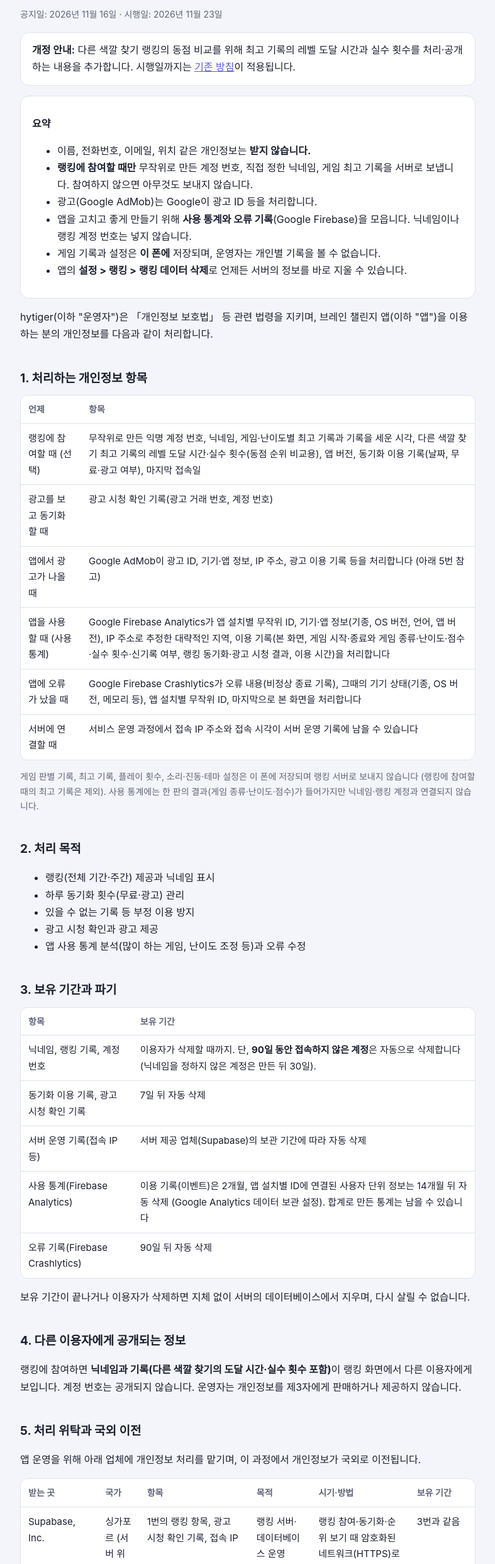
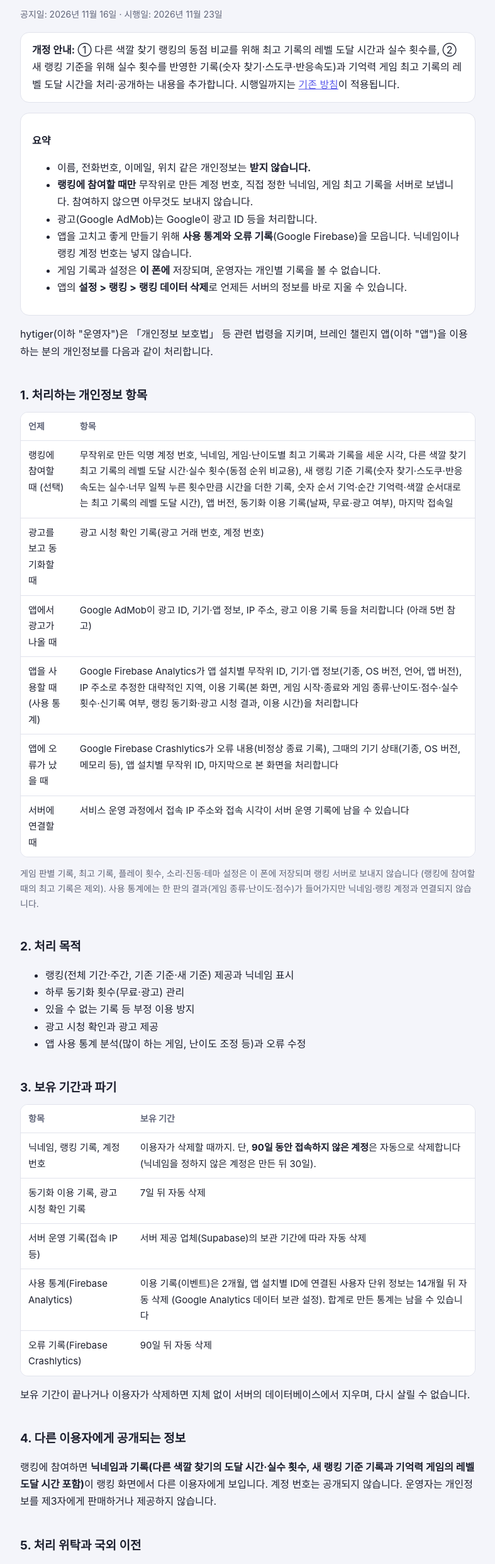
Before and after one commit to hytiger/hytiger.github.io, a plain HTML site: page brain-challenge/privacy.html in a window 1280 px wide. Shown: the part 71-2554 px from the top of the page at 63% size, without its empty margins (246-1033 px from the left). Drawn offline with Linux system fonts and the light colour scheme.

Commit message:
Update leaderboard privacy disclosures

```diff
--- a/brain-challenge/privacy.html
+++ b/brain-challenge/privacy.html
@@ -29,7 +29,7 @@
 <main>
   <h1>브레인 챌린지 개인정보처리방침</h1>
   <p class="muted">공지일: 2026년 11월 16일 · 시행일: 2026년 11월 23일</p>
-  <p class="box"><b>개정 안내:</b> 다른 색깔 찾기 랭킹의 동점 비교를 위해 최고 기록의 레벨 도달 시간과 실수 횟수를 처리·공개하는 내용을 추가합니다. 시행일까지는 <a href="privacy-20261105.html">기존 방침</a>이 적용됩니다.</p>
+  <p class="box"><b>개정 안내:</b> ① 다른 색깔 찾기 랭킹의 동점 비교를 위해 최고 기록의 레벨 도달 시간과 실수 횟수를, ② 새 랭킹 기준을 위해 실수 횟수를 반영한 기록(숫자 찾기·스도쿠·반응속도)과 기억력 게임 최고 기록의 레벨 도달 시간을 처리·공개하는 내용을 추가합니다. 시행일까지는 <a href="privacy-20261105.html">기존 방침</a>이 적용됩니다.</p>
 
   <div class="box">
     <p><b>요약</b></p>
@@ -43,12 +43,13 @@
     </ul>
   </div>
 
+
   <p>hytiger(이하 "운영자")은 「개인정보 보호법」 등 관련 법령을 지키며, 브레인 챌린지 앱(이하 "앱")을 이용하는 분의 개인정보를 다음과 같이 처리합니다.</p>
 
   <h2>1. 처리하는 개인정보 항목</h2>
   <div class="table"><table>
     <tr><th>언제</th><th>항목</th></tr>
-    <tr><td>랭킹에 참여할 때 (선택)</td><td>무작위로 만든 익명 계정 번호, 닉네임, 게임·난이도별 최고 기록과 기록을 세운 시각, 다른 색깔 찾기 최고 기록의 레벨 도달 시간·실수 횟수(동점 순위 비교용), 앱 버전, 동기화 이용 기록(날짜, 무료·광고 여부), 마지막 접속일</td></tr>
+    <tr><td>랭킹에 참여할 때 (선택)</td><td>무작위로 만든 익명 계정 번호, 닉네임, 게임·난이도별 최고 기록과 기록을 세운 시각, 다른 색깔 찾기 최고 기록의 레벨 도달 시간·실수 횟수(동점 순위 비교용), 새 랭킹 기준 기록(숫자 찾기·스도쿠·반응속도는 실수·너무 일찍 누른 횟수만큼 시간을 더한 기록, 숫자 순서 기억·순간 기억력·색깔 순서대로는 최고 기록의 레벨 도달 시간), 앱 버전, 동기화 이용 기록(날짜, 무료·광고 여부), 마지막 접속일</td></tr>
     <tr><td>광고를 보고 동기화할 때</td><td>광고 시청 확인 기록(광고 거래 번호, 계정 번호)</td></tr>
     <tr><td>앱에서 광고가 나올 때</td><td>Google AdMob이 광고 ID, 기기·앱 정보, IP 주소, 광고 이용 기록 등을 처리합니다 (아래 5번 참고)</td></tr>
     <tr><td>앱을 사용할 때 (사용 통계)</td><td>Google Firebase Analytics가 앱 설치별 무작위 ID, 기기·앱 정보(기종, OS 버전, 언어, 앱 버전), IP 주소로 추정한 대략적인 지역, 이용 기록(본 화면, 게임 시작·종료와 게임 종류·난이도·점수·실수 횟수·신기록 여부, 랭킹 동기화·광고 시청 결과, 이용 시간)을 처리합니다</td></tr>
@@ -59,7 +60,7 @@
 
   <h2>2. 처리 목적</h2>
   <ul>
-    <li>랭킹(전체 기간·주간) 제공과 닉네임 표시</li>
+    <li>랭킹(전체 기간·주간, 기존 기준·새 기준) 제공과 닉네임 표시</li>
     <li>하루 동기화 횟수(무료·광고) 관리</li>
     <li>있을 수 없는 기록 등 부정 이용 방지</li>
     <li>광고 시청 확인과 광고 제공</li>
@@ -78,7 +79,7 @@
   <p>보유 기간이 끝나거나 이용자가 삭제하면 지체 없이 서버의 데이터베이스에서 지우며, 다시 살릴 수 없습니다.</p>
 
   <h2>4. 다른 이용자에게 공개되는 정보</h2>
-  <p>랭킹에 참여하면 <b>닉네임과 기록(다른 색깔 찾기의 도달 시간·실수 횟수 포함)</b>이 랭킹 화면에서 다른 이용자에게 보입니다. 계정 번호는 공개되지 않습니다. 운영자는 개인정보를 제3자에게 판매하거나 제공하지 않습니다.</p>
+  <p>랭킹에 참여하면 <b>닉네임과 기록(다른 색깔 찾기의 도달 시간·실수 횟수, 새 랭킹 기준 기록과 기억력 게임의 레벨 도달 시간 포함)</b>이 랭킹 화면에서 다른 이용자에게 보입니다. 계정 번호는 공개되지 않습니다. 운영자는 개인정보를 제3자에게 판매하거나 제공하지 않습니다.</p>
 
   <h2>5. 처리 위탁과 국외 이전</h2>
   <p>앱 운영을 위해 아래 업체에 개인정보 처리를 맡기며, 이 과정에서 개인정보가 국외로 이전됩니다.</p>
```
Also changed, not shown: brain-challenge/privacy-en.html (+4 -4 lines).
